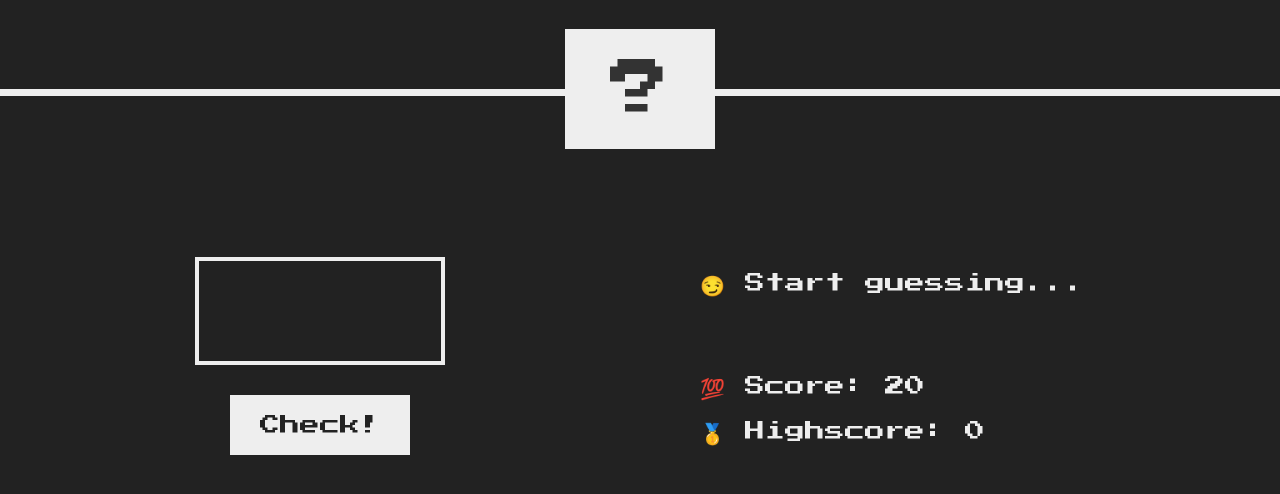
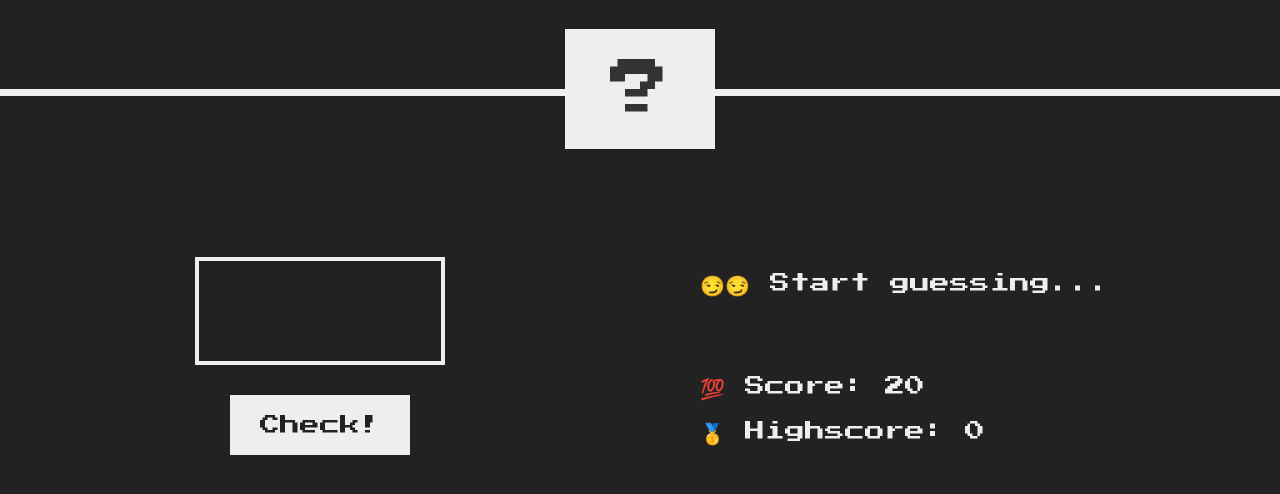
Before and after one commit to ajayganeshch/Learning-Javascript, a plain HTML site: page index.html in a window 1280 px wide. Shown: the part 184-678 px from the top of the page. Drawn offline with Linux system fonts and the light colour scheme.

Commit message:
inserted more emojis

```diff
--- a/index.html
+++ b/index.html
@@ -20,7 +20,7 @@
         <button class="btn check">Check!</button>
       </section>
       <section class="right">
-        <p class="message">😏 Start guessing...</p>
+        <p class="message">😏😏 Start guessing...</p>
         <p class="label-score">💯 Score: <span class="score">20</span></p>
         <p class="label-highscore">
           🥇 Highscore: <span class="highscore">0</span>
```
